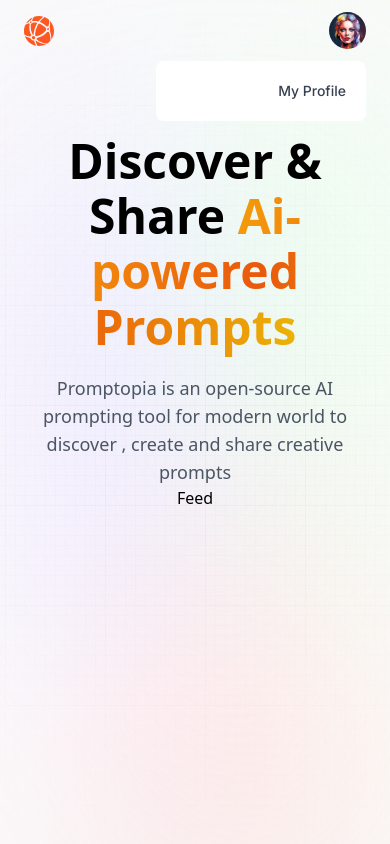
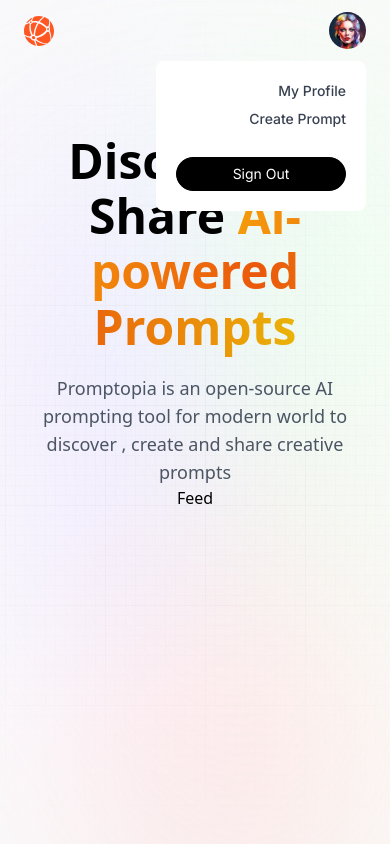
Before and after one commit to bourehim/promptopia, a Next.js app: page / in a window 390 px wide. Both pictures are taken after a click on the picture 347 px from the left and 30 px from the top of the page. Built offline with nearby package versions, Linux system fonts and the light colour scheme.

Commit message:
finishing the mobile nav bar

```diff
--- a/components/Nav.jsx
+++ b/components/Nav.jsx
@@ -79,7 +79,7 @@
                     onClick={() => setToggleDropdown((prev) => !prev)}
                 />
                 {toggleDropdown && (
-                    <ive className="dropdown">
+                    <div className="dropdown">
                         <Link
                             href="/profile"
                             className="dropdown_link"
@@ -87,7 +87,24 @@
                         >
                             My Profile
                         </Link>
-                    </ive>
+                        <Link
+                            href="/create-prompt"
+                            className="dropdown_link"
+                            onClick={() => setToggleDropdown (false)}
+                        >
+                            Create Prompt
+                        </Link>
+                        <button
+                            type="button"
+                            onClick={() => {
+                                setToggleDropdown(false);
+                                signOut();
+                            }}
+                            className="mt-5 w-full black_btn"
+                        >
+                            Sign Out
+                        </button>
+                    </div>
                 )}
                 </div>
             ):(
```
